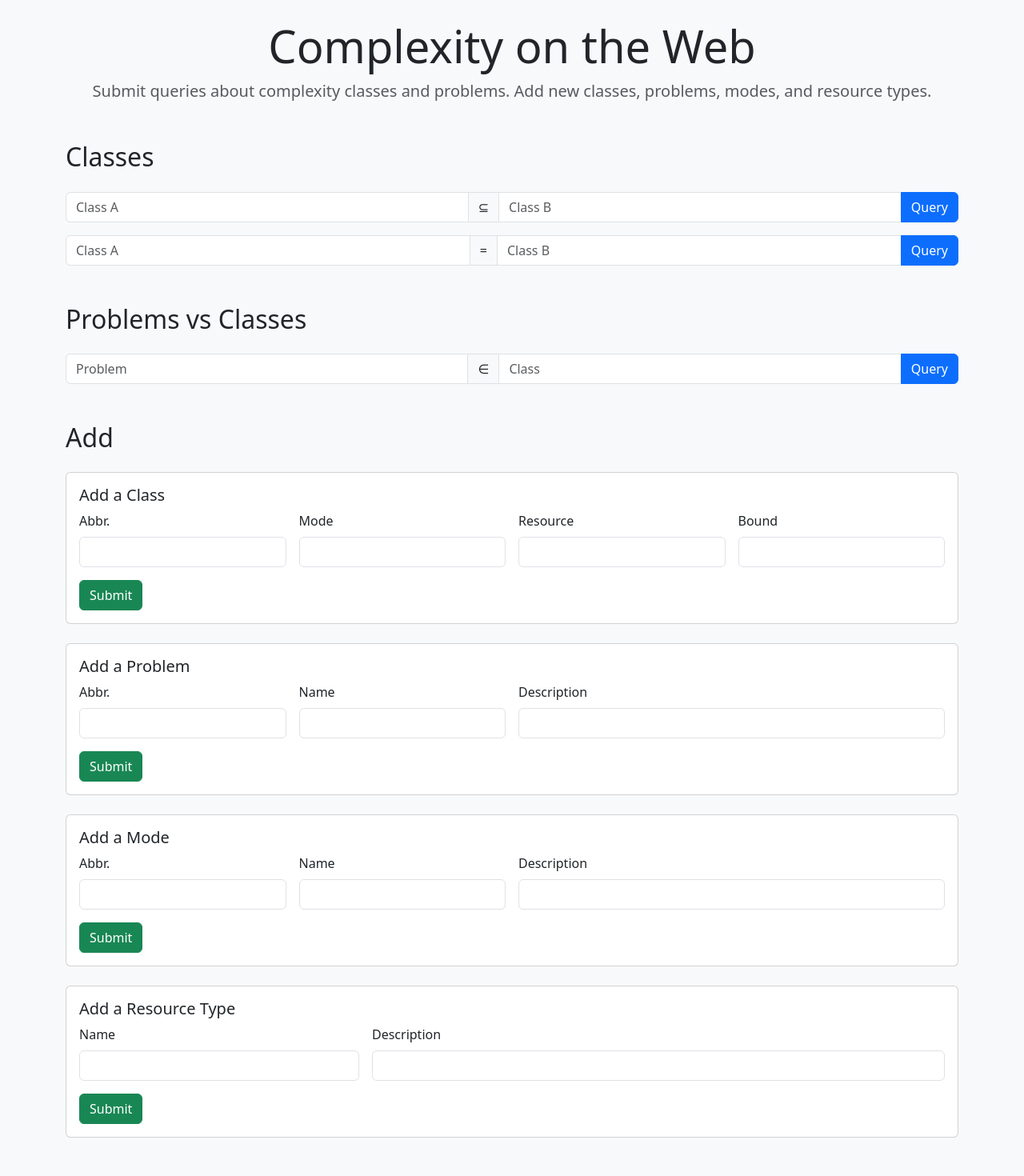
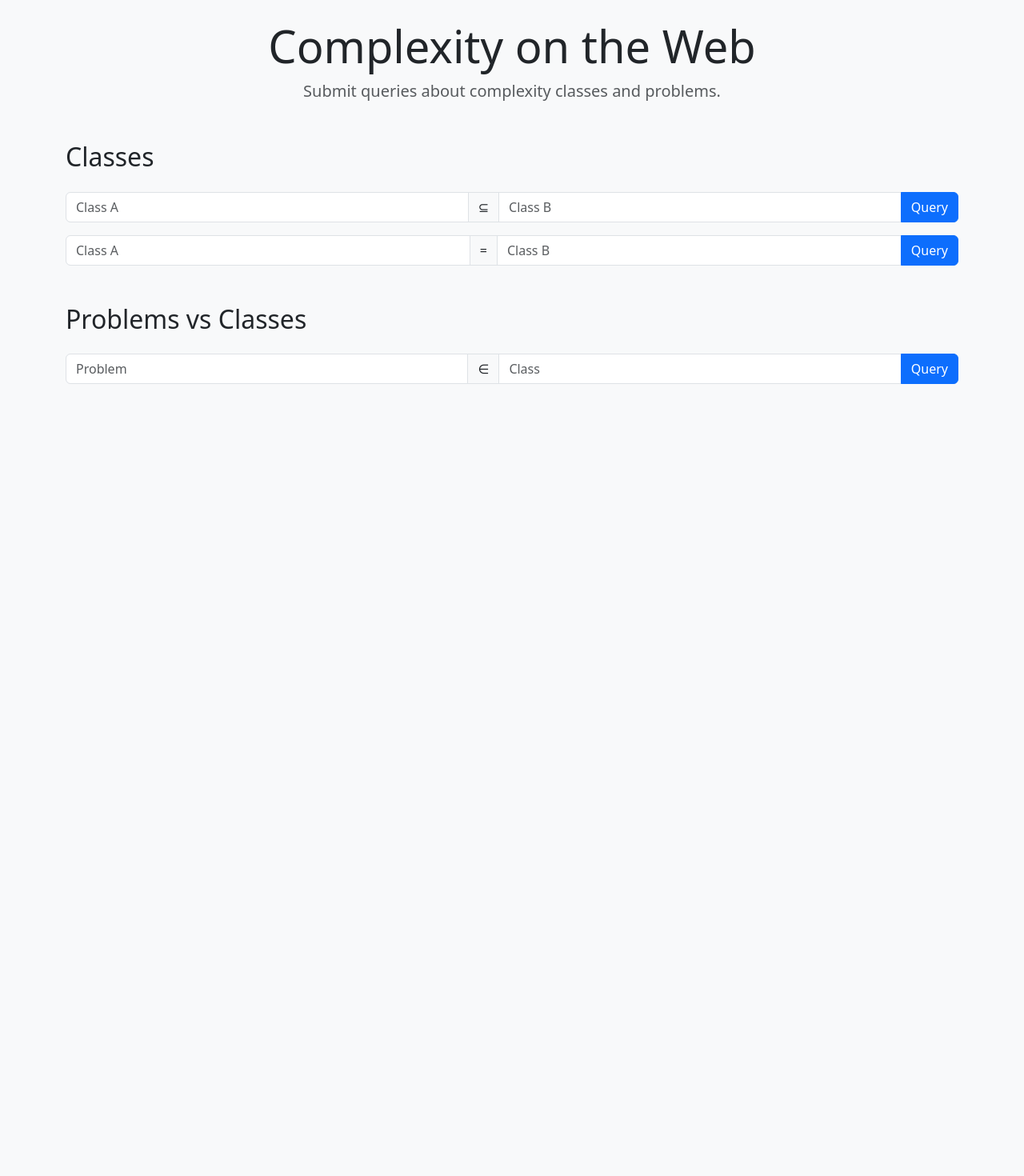
Before and after one commit to turquoise5/ComWeb, a Django app: page / in a window 1280 px wide. Shown: the whole page at 80% size. After the commit the page ends 480 px from the top, so only its background shows below. Run offline with Django 5.2, Linux system fonts and the light colour scheme.

Commit message:
removed all add sections

```diff
--- a/comweb/templates/comweb/home.html
+++ b/comweb/templates/comweb/home.html
@@ -12,7 +12,7 @@
     <div class="mb-5 text-center">
       <h1 class="display-4">Complexity on the Web</h1>
       <p class="lead text-muted">
-        Submit queries about complexity classes and problems. Add new classes, problems, modes, and resource types.
+        Submit queries about complexity classes and problems.
       </p>
     </div>
 
@@ -50,105 +50,5 @@
       </li>
     </ul>
 
-    <h2 class="mt-5 mb-4">Add</h2>
-    <ul class="list-unstyled">
-
-      <!-- Add a class -->
-      <li class="mb-4">
-        <div class="card p-3">
-          <h5>Add a Class</h5>
-          <form class="row g-3">
-            <div class="col-md-3">
-              <label class="form-label">Abbr.</label>
-              <input type="text" class="form-control" name="abbr">
-            </div>
-            <div class="col-md-3">
-              <label class="form-label">Mode</label>
-              <input type="text" class="form-control" name="mode">
-            </div>
-            <div class="col-md-3">
-              <label class="form-label">Resource</label>
-              <input type="text" class="form-control" name="resource">
-            </div>
-            <div class="col-md-3">
-              <label class="form-label">Bound</label>
-              <input type="text" class="form-control" name="bound">
-            </div>
-            <div class="col-12 mt-3">
-              <button class="btn btn-success">Submit</button>
-            </div>
-          </form>
-        </div>
-      </li>
-
-      <!-- Add a problem -->
-      <li class="mb-4">
-        <div class="card p-3">
-          <h5>Add a Problem</h5>
-          <form class="row g-3">
-            <div class="col-md-3">
-              <label class="form-label">Abbr.</label>
-              <input type="text" class="form-control" name="abbr">
-            </div>
-            <div class="col-md-3">
-              <label class="form-label">Name</label>
-              <input type="text" class="form-control" name="name">
-            </div>
-            <div class="col-md-6">
-              <label class="form-label">Description</label>
-              <input type="text" class="form-control" name="desc">
-            </div>
-            <div class="col-12 mt-3">
-              <button class="btn btn-success">Submit</button>
-            </div>
-          </form>
-        </div>
-      </li>
-
-      <!-- Add a mode -->
-      <li class="mb-4">
-        <div class="card p-3">
-          <h5>Add a Mode</h5>
-          <form class="row g-3">
-            <div class="col-md-3">
-              <label class="form-label">Abbr.</label>
-              <input type="text" class="form-control" name="abbr">
-            </div>
-            <div class="col-md-3">
-              <label class="form-label">Name</label>
-              <input type="text" class="form-control" name="name">
-            </div>
-            <div class="col-md-6">
-              <label class="form-label">Description</label>
-              <input type="text" class="form-control" name="desc">
-            </div>
-            <div class="col-12 mt-3">
-              <button class="btn btn-success">Submit</button>
-            </div>
-          </form>
-        </div>
-      </li>
-
-      <!-- Add a resource type -->
-      <li class="mb-4">
-        <div class="card p-3">
-          <h5>Add a Resource Type</h5>
-          <form class="row g-3">
-            <div class="col-md-4">
-              <label class="form-label">Name</label>
-              <input type="text" class="form-control" name="name">
-            </div>
-            <div class="col-md-8">
-              <label class="form-label">Description</label>
-              <input type="text" class="form-control" name="desc">
-            </div>
-            <div class="col-12 mt-3">
-              <button class="btn btn-success">Submit</button>
-            </div>
-          </form>
-        </div>
-      </li>
-    </ul>
-  </div>
-</body>
+    </body>
 </html>
```
